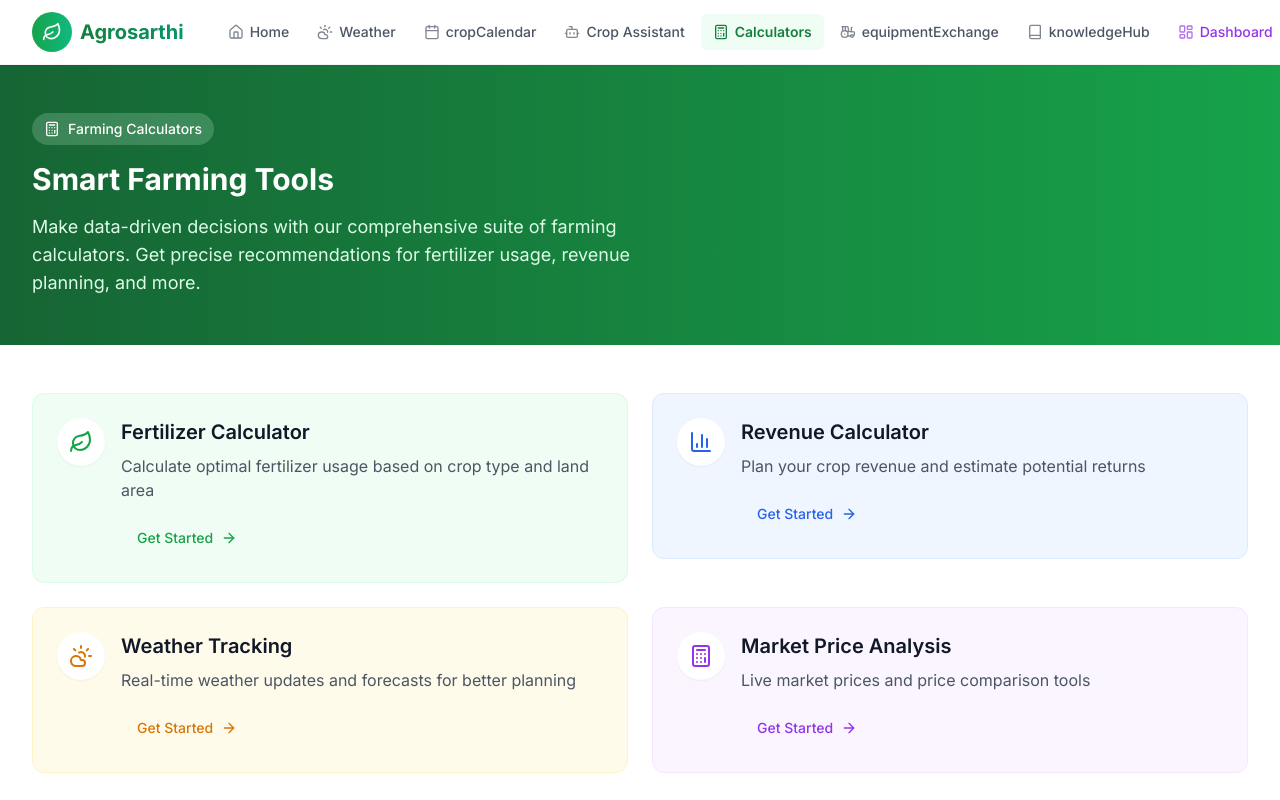
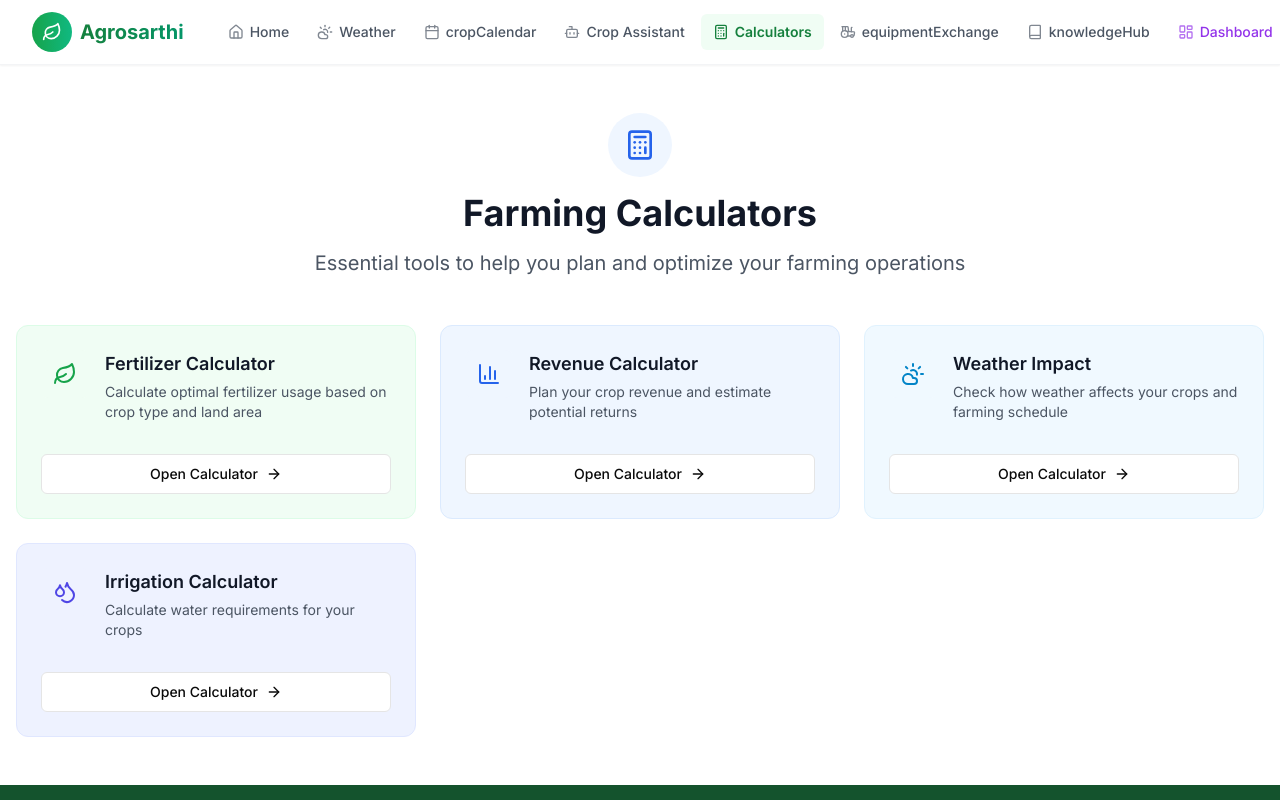
Before and after one commit to ryhan5/mini_project, a Next.js app: page /en/calculators in a window 1280 px wide. Shown: the top 800 px of the page. Built offline with nearby package versions, Linux system fonts and the light colour scheme.

Commit message:
Fix client/server component separation in calculators page

```diff
--- /dev/null
+++ b/app/[lang]/calculators/CalculatorsList.jsx
@@ -0,0 +1,109 @@
+'use client';
+
+import { motion } from '@/lib/motion';
+import { Button } from '@/components/ui/button';
+import Link from 'next/link';
+import { Calculator, Droplets, Leaf, BarChart3, CloudSun, ArrowRight } from 'lucide-react';
+
+const calculators = [
+  {
+    id: 'fertilizer',
+    name: 'Fertilizer Calculator',
+    description: 'Calculate optimal fertilizer usage based on crop type and land area',
+    icon: Leaf,
+    href: '/calculators/fertilizer',
+    color: 'bg-green-50',
+    iconColor: 'text-green-600',
+    borderColor: 'border-green-100',
+  },
+  {
+    id: 'revenue',
+    name: 'Revenue Calculator',
+    description: 'Plan your crop revenue and estimate potential returns',
+    icon: BarChart3,
+    href: '/calculators/revenue',
+    color: 'bg-blue-50',
+    iconColor: 'text-blue-600',
+    borderColor: 'border-blue-100',
+  },
+  {
+    id: 'weather',
+    name: 'Weather Impact',
+    description: 'Check how weather affects your crops and farming schedule',
+    icon: CloudSun,
+    href: '/calculators/weather',
+    color: 'bg-sky-50',
+    iconColor: 'text-sky-600',
+    borderColor: 'border-sky-100',
+  },
+  {
+    id: 'irrigation',
+    name: 'Irrigation Calculator',
+    description: 'Calculate water requirements for your crops',
+    icon: Droplets,
+    href: '/calculators/irrigation',
+    color: 'bg-indigo-50',
+    iconColor: 'text-indigo-600',
+    borderColor: 'border-indigo-100',
+  },
+];
+
+export default function CalculatorsList({ lang }) {
+  return (
+    <div className="container mx-auto px-4 py-12">
+      <div className="text-center mb-12">
+        <motion.div
+          initial={{ opacity: 0, y: 20 }}
+          animate={{ opacity: 1, y: 0 }}
+          transition={{ duration: 0.5 }}
+          className="inline-flex items-center justify-center w-16 h-16 rounded-full bg-blue-50 mb-4"
+        >
+          <Calculator className="w-8 h-8 text-blue-600" />
+        </motion.div>
+        <motion.h1
+          className="text-4xl font-bold text-gray-900 mb-4"
+          initial={{ opacity: 0, y: 20 }}
+          animate={{ opacity: 1, y: 0 }}
+          transition={{ duration: 0.5, delay: 0.1 }}
+        >
+          Farming Calculators
+        </motion.h1>
+        <motion.p
+          className="text-xl text-gray-600 max-w-2xl mx-auto"
+          initial={{ opacity: 0, y: 20 }}
+          animate={{ opacity: 1, y: 0 }}
+          transition={{ duration: 0.5, delay: 0.2 }}
+        >
+          Essential tools to help you plan and optimize your farming operations
+        </motion.p>
+      </div>
+
+      <div className="grid grid-cols-1 md:grid-cols-2 lg:grid-cols-3 gap-6">
+        {calculators.map((calculator, index) => (
+          <motion.div
+            key={calculator.id}
+            initial={{ opacity: 0, y: 20 }}
+            animate={{ opacity: 1, y: 0 }}
+            transition={{ duration: 0.3, delay: 0.1 * index }}
+            className={`p-6 rounded-xl border ${calculator.borderColor} ${calculator.color} hover:shadow-md transition-shadow`}
+          >
+            <div className="flex items-start mb-4">
+              <div className={`p-3 rounded-lg ${calculator.color} ${calculator.iconColor} mr-4`}>
+                <calculator.icon className="w-6 h-6" />
+              </div>
+              <div>
+                <h3 className="text-lg font-semibold text-gray-900">{calculator.name}</h3>
+                <p className="text-gray-600 text-sm mt-1">{calculator.description}</p>
+              </div>
+            </div>
+            <Link href={`/${lang}${calculator.href}`}>
+              <Button variant="outline" className="w-full mt-4">
+                Open Calculator <ArrowRight className="ml-2 h-4 w-4" />
+              </Button>
+            </Link>
+          </motion.div>
+        ))}
+      </div>
+    </div>
+  );
+}
--- a/app/[lang]/calculators/page.jsx
+++ b/app/[lang]/calculators/page.jsx
@@ -1,122 +1,32 @@
 'use client';
 
-import { motion } from '@/lib/motion';
-import { Button } from '@/components/ui/button';
-import Link from 'next/link';
-import { Calculator, Droplets, Leaf, BarChart3, CloudSun, ArrowRight } from 'lucide-react';
-import React from 'react';
+import { languages } from '@/config/languages';
+import dynamic from 'next/dynamic';
 
-const calculators = [
-  {
-    id: 'fertilizer',
-    name: 'Fertilizer Calculator',
-    description: 'Calculate optimal fertilizer usage based on crop type and land area',
-    icon: Leaf,
-    href: '/calculators/fertilizer',
-    color: 'bg-green-50',
-    iconColor: 'text-green-600',
-    borderColor: 'border-green-100',
-  },
-  {
-    id: 'revenue',
-    name: 'Revenue Calculator',
-    description: 'Plan your crop revenue and estimate potential returns',
-    icon: BarChart3,
-    href: '/calculators/revenue',
-    color: 'bg-blue-50',
-    iconColor: 'text-blue-600',
-    borderColor: 'border-blue-100',
-  },
-  {
-    id: 'weather',
-    name: 'Weather Tracking',
-    description: 'Real-time weather updates and forecasts for better planning',
-    icon: CloudSun,
-    href: '/calculators/weather',
-    color: 'bg-amber-50',
-    iconColor: 'text-amber-600',
-    borderColor: 'border-amber-100',
-  },
-  {
-    id: 'market',
-    name: 'Market Price Analysis',
-    description: 'Live market prices and price comparison tools',
-    icon: Calculator,
-    href: '/calculators/market',
-    color: 'bg-purple-50',
-    iconColor: 'text-purple-600',
-    borderColor: 'border-purple-100',
-  },
-];
-
+// Dynamically import the client component with SSR disabled
+const CalculatorsList = dynamic(
+  () => import('./CalculatorsList'),
+  { ssr: false }
+);
 
 // This function tells Next.js which paths to pre-render at build time
 export async function generateStaticParams() {
-  return languages.map((lang) => ({
+  return languages.map(lang => ({
     lang: lang.code,
   }));
 }
 
 // This ensures dynamic parameters are filled in at request time
 export const dynamicParams = true;
+
 export default function CalculatorsPage({ params: { lang } }) {
-  return (
-    <div className="w-full">
-      {/* Hero Section */}
-      <div className="bg-gradient-to-r from-green-800 to-green-600 text-white">
-        <div className="max-w-7xl mx-auto px-4 sm:px-6 lg:px-8 py-12">
-          <motion.div
-            initial={{ opacity: 0, y: 20 }}
-            animate={{ opacity: 1, y: 0 }}
-            transition={{ duration: 0.5 }}
-          >
-            <div className="inline-flex items-center px-3 py-1.5 rounded-full bg-green-100/20 backdrop-blur-sm text-sm font-medium text-white mb-4">
-              <Calculator className="h-4 w-4 mr-2" />
-              <span>Farming Calculators</span>
-            </div>
-            <h1 className="text-3xl font-bold mb-4">Smart Farming Tools</h1>
-            <p className="text-lg text-green-100 max-w-2xl">
-              Make data-driven decisions with our comprehensive suite of farming calculators.
-              Get precise recommendations for fertilizer usage, revenue planning, and more.
-            </p>
-          </motion.div>
-        </div>
-      </div>
+  // Validate language
+  const isValidLanguage = languages.some(language => language.code === lang);
 
-      {/* Calculators Grid */}
-      <div className="max-w-7xl mx-auto px-4 sm:px-6 lg:px-8 py-12">
-        <div className="grid md:grid-cols-2 gap-6">
-          {calculators.map((calculator, index) => (
-            <motion.div
-              key={calculator.id}
-              initial={{ opacity: 0, y: 20 }}
-              animate={{ opacity: 1, y: 0 }}
-              transition={{ duration: 0.5, delay: index * 0.1 }}
-            >
-              <Link href={calculator.href}>
-                <div className={`p-6 rounded-xl border ${calculator.borderColor} ${calculator.color} hover:shadow-lg transition-shadow`}>
-                  <div className="flex items-start">
-                    <div className="h-12 w-12 rounded-full bg-white flex items-center justify-center mr-4 shadow-sm">
-                      {React.createElement(calculator.icon, { className: `h-6 w-6 ${calculator.iconColor}` })}
-                    </div>
-                    <div className="flex-1">
-                      <h3 className="text-xl font-semibold text-gray-900 mb-2">{calculator.name}</h3>
-                      <p className="text-gray-600">{calculator.description}</p>
-                      <Button
-                        variant="ghost"
-                        className={`mt-4 ${calculator.iconColor} hover:bg-white/50`}
-                      >
-                        Get Started
-                        <ArrowRight className="ml-2 h-4 w-4" />
-                      </Button>
-                    </div>
-                  </div>
-                </div>
-              </Link>
-            </motion.div>
-          ))}
-        </div>
-      </div>
-    </div>
-  );
+  if (!isValidLanguage) {
+    // This will be handled by the middleware, but we include it here for safety
+    return null;
+  }
+
+  return <CalculatorsList lang={lang} />;
 }
```
